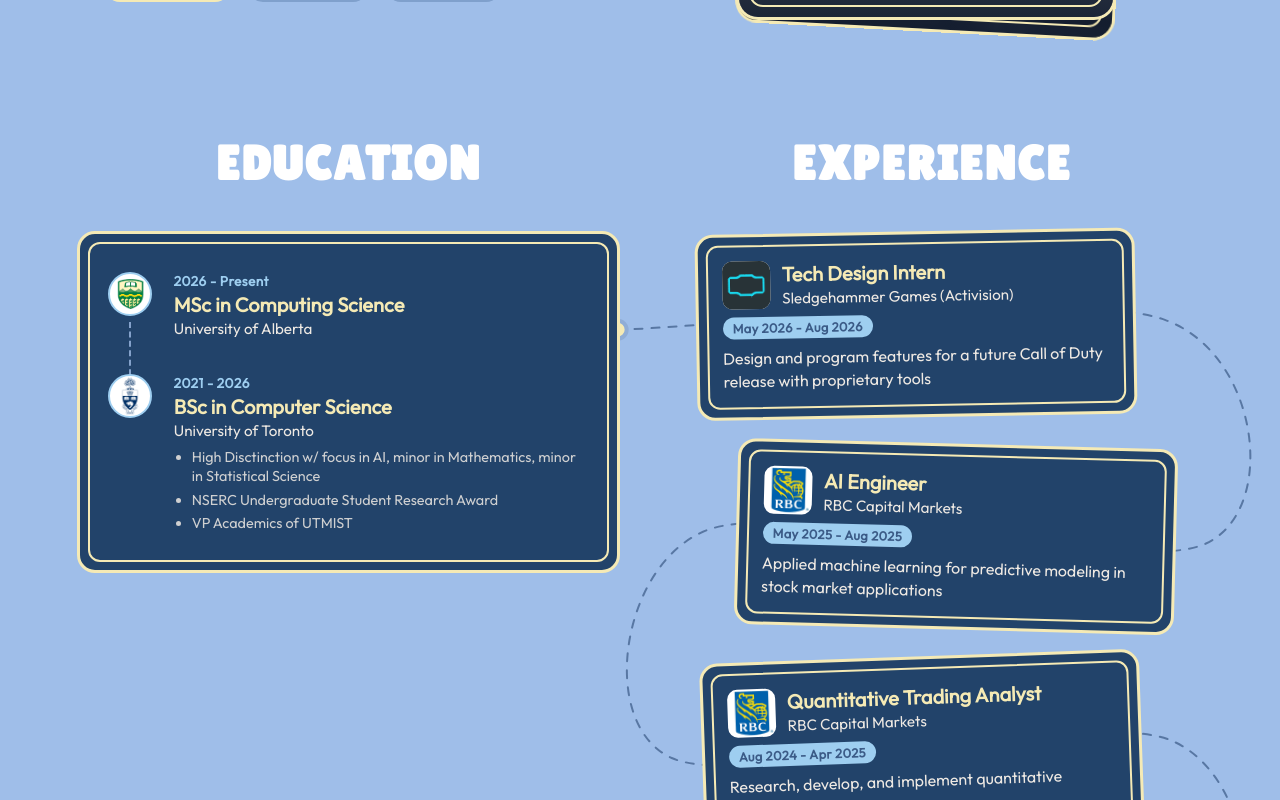
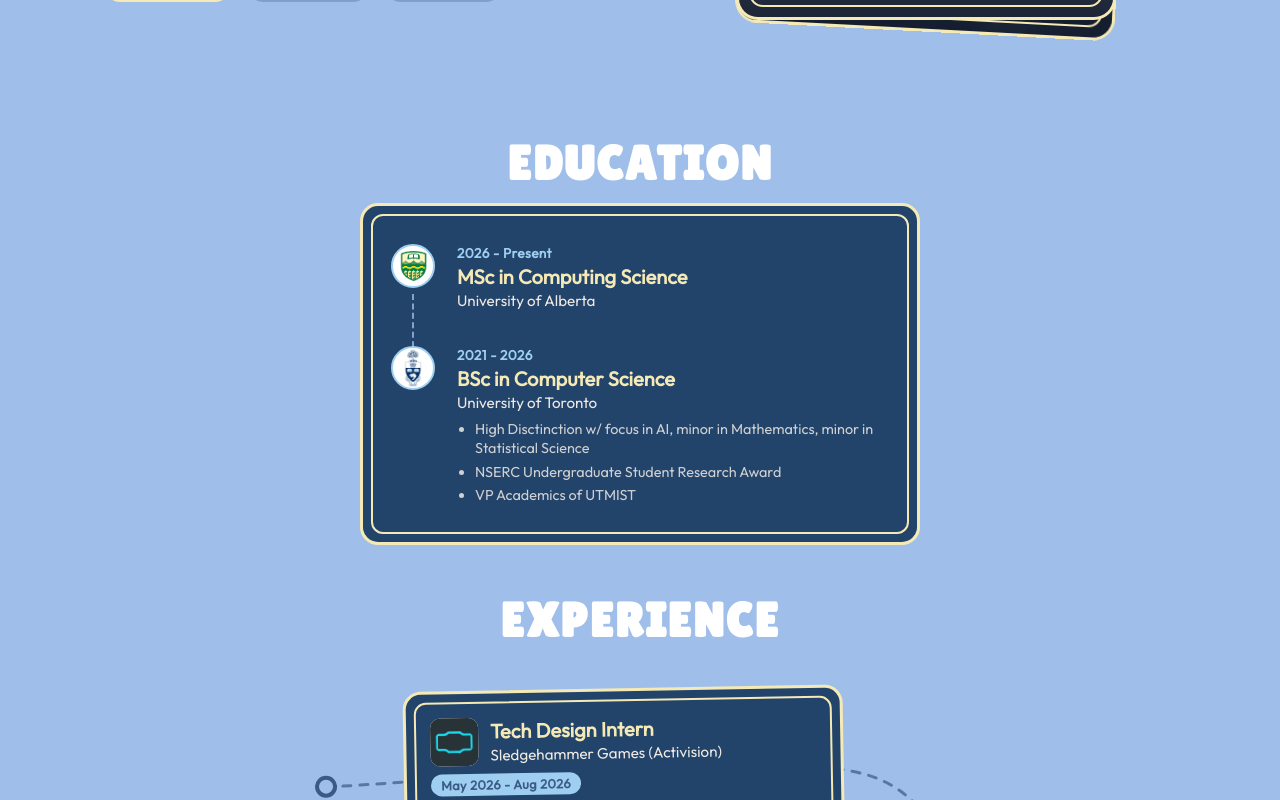
Before and after one commit to swannercjj/swannercjj.github.io, a React (Vite) app: page / in a window 1280 px wide. Shown: the part 740-1540 px from the top of the page. Built offline with nearby package versions, Linux system fonts and the light colour scheme; grey boxes are pictures that could not be loaded.

Commit message:
styling updates

```diff
--- a/src/App.jsx
+++ b/src/App.jsx
@@ -1,6 +1,7 @@
 import styles from './App.module.css'
 import { Navbar } from './components/Navbar/Navbar';
 import { Intro } from './components/Intro/Intro';
+import { Education } from './components/Education/Education';
 import { Experience } from './components/Experience/Experience';
 import { Projects } from './components/Projects/Projects';
 import { Contact } from './components/Contact/Contact';
@@ -11,6 +12,7 @@
       <div className={styles.App}>
         <Navbar />
         <Intro />
+        <Education />
         <Experience />
         <Projects />
         <Contact />
--- a/src/components/Education/Education.jsx
+++ b/src/components/Education/Education.jsx
@@ -42,7 +42,7 @@
 
 export const Education = () => {
     return (
-        <div className={`${styles.column} ${styles.colEdu}`}>
+        <section className={styles.container} id="education">
             <h2 className={styles.title}>Education</h2>
             <div className={styles.eduTimeline}>
                 <div className={styles.eduItems}>
@@ -69,6 +69,6 @@
                     ))}
                 </div>
             </div>
-        </div>
+        </section>
     )
 }
--- a/src/components/Education/Education.module.css
+++ b/src/components/Education/Education.module.css
@@ -1,19 +1,15 @@
 @import "../../vars.css";
 
-/* Education renders as one of the two columns inside Experience's `.columns`
-   flex row, so it carries its own column sizing + ordering (left side). */
-.column {
+.container {
+    position: relative;
     display: flex;
     flex-direction: column;
     align-items: center;
-    flex: 1 1 480px;
-    min-width: 0;
+    z-index: 1;
+    margin: 48px auto;
+    width: 88%;
     max-width: 620px;
-    order: 1;
-}
-
-.colEdu {
-    order: 1;
+    padding: 0;
 }
 
 .title {
@@ -185,17 +181,9 @@
 .phEduTitle { width: 82%; height: 22px; opacity: 0.28; }
 .phEduSub { width: 58%; height: 13px; }
 
-@media screen and (min-width: 831px) {
-    .eduTimeline {
-        margin-top: 28px;
-    }
-}
-
 @media screen and (max-width: 830px) {
-    .column {
-        width: 100%;
-        max-width: 620px;
-        flex-basis: auto;
+    .container {
+        width: 84%;
     }
 
     .title {
--- a/src/components/Experience/Experience.jsx
+++ b/src/components/Experience/Experience.jsx
@@ -1,6 +1,5 @@
 import React, { useState, useRef, useLayoutEffect, useCallback } from 'react'
 import styles from "./Experience.module.css"
-import { Education } from "../Education/Education"
 
 import ShgLogo from "../../assets/experience/shg.png"
 import RbcLogo from "../../assets/experience/rbc.png"
@@ -198,9 +197,7 @@
 
     return (
         <section className={styles.container} id="experience">
-            <div className={styles.columns}>
-                {/* Experience column (right) — curved thread through tilted cards */}
-                <div className={`${styles.column} ${styles.colExp}`}>
+            {/* Experience — curved thread through tilted cards */}
             <h2 className={styles.title}>Experience</h2>
             <div className={styles.timeline} ref={timelineRef}>
                 <span className={styles.rail} aria-hidden="true" />
@@ -236,11 +233,6 @@
                     ))}
                 </div>
             </div>
-                </div>
-
-                {/* Education column (left) — lives in its own component */}
-                <Education />
-            </div>
         </section>
     )
 }
--- a/src/components/Experience/Experience.module.css
+++ b/src/components/Experience/Experience.module.css
@@ -11,28 +11,6 @@
     max-width: 1240px;
     padding: 0;
 }
-
-/* Two side-by-side columns: Experience (left) + Education (right) */
-.columns {
-    display: flex;
-    justify-content: center;
-    align-items: flex-start;
-    gap: 40px;
-    width: 100%;
-    flex-wrap: wrap;
-}
-
-.column {
-    display: flex;
-    flex-direction: column;
-    align-items: center;
-    flex: 1 1 480px;
-    min-width: 0;
-    max-width: 620px;
-}
-
-/* Education (its own component) takes order: 1 on the left; Experience sits right */
-.colExp { order: 2; }
 
 .title {
     color: var(--color-text);
@@ -89,18 +67,14 @@
 .curvePath {
     fill: none;
     stroke: var(--color-card-bg);
-    stroke-width: 2;
+    stroke-width: 3;
     stroke-dasharray: 8 9;
     stroke-linecap: round;
     opacity: 0.7;
 }
 
-/* Dark mode: swap to the pale palette blue (which pops against the dark page)
-   and fade it so it reads lighter. Light mode uses the darker card blue above
-   so the rail stays visible against the light-blue page background. */
 [data-theme="dark"] .curvePath {
-    stroke: var(--palette-blue);
-    opacity: 0.4;
+    stroke: var(--palette-yellow);
 }
 
 [data-theme="dark"] .rail {
@@ -108,16 +82,15 @@
     opacity: 0.4;
 }
 
-/* Line-end markers: a yellow dot with a blue border */
 .curveDot {
-    fill: var(--palette-yellow);
-    stroke: var(--palette-blue);
+    fill: var(--color-bg);
+    stroke: var(--color-card-bg);
     stroke-width: 4;
     opacity: 1;
 }
 
 [data-theme="dark"] .curveDot {
-    stroke: var(--color-secondary);
+    stroke: var(--palette-yellow);
 }
 
 .rail::before,
@@ -295,21 +268,6 @@
         width: 84%;
     }
 
-    /* Stack the columns, Education first then Experience */
-    .columns {
-        flex-direction: column;
-        align-items: center;
-        gap: 44px;
-    }
-
-    .column {
-        width: 100%;
-        max-width: 620px;
-        flex-basis: auto;
-    }
-
-    .colExp { order: 2; }
-
     .title {
         font-size: 36px;
     }
--- a/src/components/Projects/Projects.module.css
+++ b/src/components/Projects/Projects.module.css
@@ -52,3 +52,12 @@
         margin: 128px 16% 48px 16%;
     }
 }
+
+@media (min-width: 1024px) {
+    .container {
+        justify-content: center;
+        gap: 72px;
+        max-width: 1680px;
+        margin: 112px auto 48px auto;
+    }
+}
```
Lines whose indentation alone changed are shown as unchanged.
